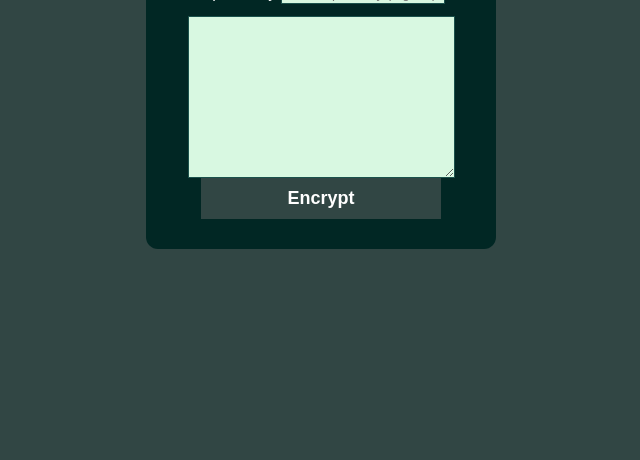
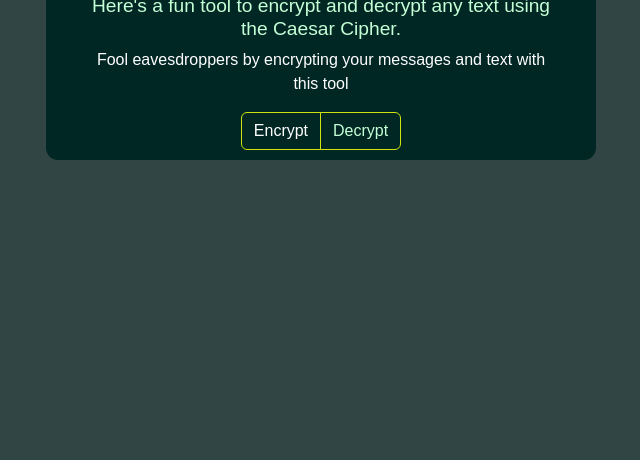
Before and after one commit to Khulekani1211/smallProjects, a plain HTML site: page caesarCipher/index.html in a window 1280 px wide. Shown: the part 356-816 px from the top of the page, without its empty margins (319-959 px from the left). Drawn offline with nearby package versions, Linux system fonts and the light colour scheme; a web font is replaced by a local one.

Commit message:
Adding Bootstrap Button List for Encrypt and Decrypt

```diff
--- a/caesarCipher/index.html
+++ b/caesarCipher/index.html
@@ -3,6 +3,7 @@
 <head>
   <meta charset="UTF-8">
   <meta name="viewport" content="width=device-width, initial-scale=1.0">
+  <link href="https://cdn.jsdelivr.net/npm/bootstrap@5.3.3/dist/css/bootstrap.min.css" rel="stylesheet" integrity="sha384-QWTKZyjpPEjISv5WaRU9OFeRpok6YctnYmDr5pNlyT2bRjXh0JMhjY6hW+ALEwIH" crossorigin="anonymous">
   <link rel="stylesheet" href="styles.css">
   <title>Caesar Cipher Tool</title>
 </head>
@@ -12,6 +13,18 @@
   <main>
 
     <h1>Caesar Cipher Tool</h1>
+
+    <div class="container">
+      <h2>Here's a fun tool to encrypt and decrypt any text using the Caesar Cipher.</h2>
+      <p>Fool eavesdroppers by encrypting your messages and text with this tool</p>
+      <div class="btn-group" role="group" aria-label="Basic radio toggle button group">
+        <input type="radio" class="btn-check" name="btnradio" id="btnradio1" autocomplete="off" checked>
+        <label class="btn" for="btnradio1">Encrypt</label>
+
+        <input type="radio" class="btn-check" name="btnradio" id="btnradio2" autocomplete="off">
+        <label class="btn" for="btnradio2">Decrypt</label>
+      </div>
+    </div>
 
     <div class="encrypt">
       <h2>Caesar Cipher Encryption</h2>
@@ -28,5 +41,6 @@
   </main>
 
   <script src="main.js"></script>
+  <script src="https://cdn.jsdelivr.net/npm/bootstrap@5.3.3/dist/js/bootstrap.bundle.min.js" integrity="sha384-YvpcrYf0tY3lHB60NNkmXc5s9fDVZLESaAA55NDzOxhy9GkcIdslK1eN7N6jIeHz" crossorigin="anonymous"></script>
 </body>
 </html>
--- a/caesarCipher/styles.css
+++ b/caesarCipher/styles.css
@@ -14,10 +14,13 @@ main{
   padding: 10px 29px;
   color: #ffffff;
   border-radius: 12px;
+  width: 550px;
+  text-align: center;
 }
 
 .encrypt{
   text-align: center;
+  display: none;
 }
 
 textarea{
@@ -45,6 +48,15 @@ h2{
 #plain-text{
   display: block;
   margin-top: 12px;
+}
+
+.btn{
+  border-color: #cee40a !important;
+  color: #c5ffd6;
+}
+
+.btn-checked{
+  background-color: #cee40a !important;
 }
 
 button{
```
